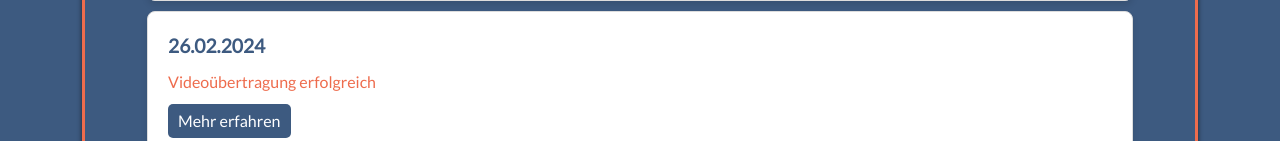
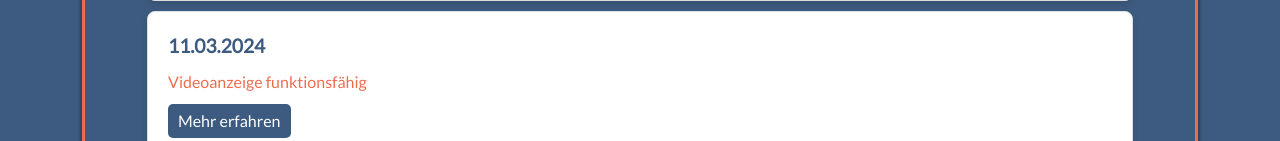
Before and after one commit to MavicVR/mavicvr.github.io, a Vue app: page / in a window 1280 px wide. Both pictures are taken after a click on the button "Unser Fortschritt". Shown: the part 2423-2564 px from the top of the page. Built offline with nearby package versions, Linux system fonts and the light colour scheme.

Commit message:
added new progress

```diff
--- a/src/components/MilestoneComponent.vue
+++ b/src/components/MilestoneComponent.vue
@@ -59,7 +59,12 @@ export default {
           shortText: "Videoübertragung von der Drohne zur VR-Brille erfolgreich übertragen und implementiert.",
         },
         {
-          date: "04.04.2024",
+          date: "11.03.2024",
+          title: "Videoanzeige funktionsfähig",
+          shortText: "Die Videoanzeige auf der VR-Brille wurde erfolgreich implementiert und ist funktionsfähig.",
+        },
+        {
+          date: "02.04.2024",
           title: "Drohnensteuerung erfolgreich",
           shortText: "Drohnensteuerung mithilfe der VR-Brille erfolgreich implementiert.",
         },
```
